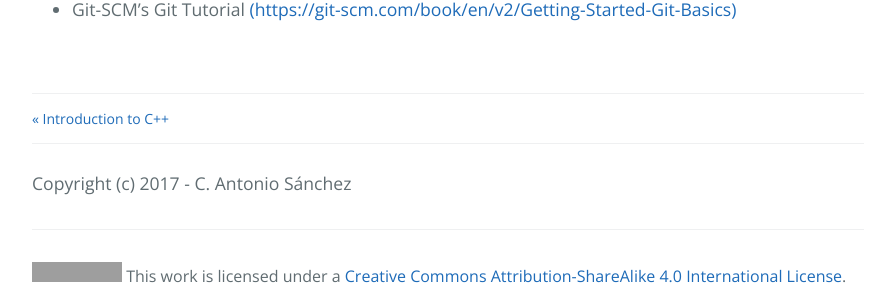
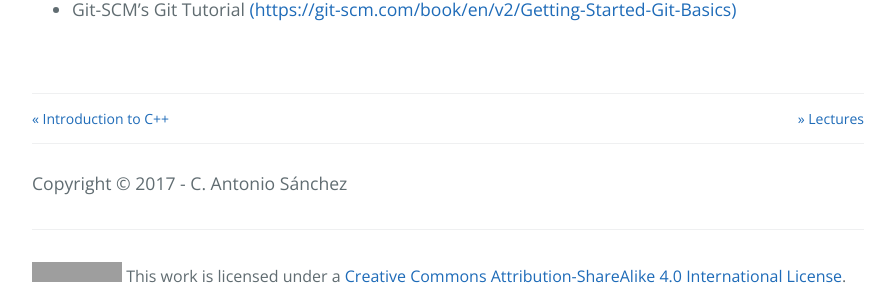
Before and after one commit to cpen333/cpen333.github.io, a Jekyll site: the page built from _lectures/lecture1_git.md, in a window 1280 px wide and 900 px high, scrolled down 21754 px. Shown: the part 532-836 px from the top of the window, without its empty margins (192-1087 px from the left). Built offline with Jekyll 4.4.1, drawn with Linux system fonts in a browser that asks for light colours; grey boxes are pictures that could not be loaded.

Commit message:
modified copyright symbol and next lecture

```diff
--- a/_layouts/lecture.html
+++ b/_layouts/lecture.html
@@ -10,6 +10,8 @@ layout: default
   {% endif %}
   {% if page.next.url %}
     <a class="next" href="{{page.next.url}}">{{page.next.title}} &raquo;</a>
+  {% else %}
+    <a class="next" href="{{site.url}}">&raquo; Lectures</a>
   {% endif %}
 </div>
 <br/>
@@ -25,12 +27,14 @@ layout: default
   {% endif %}
   {% if page.next.url %}
     <a class="next" href="{{page.next.url}}">{{page.next.title}} &raquo;</a>
+  {% else %}
+    <a class="next" href="{{site.url}}">&raquo; Lectures</a>
   {% endif %}
 </div>
 <br/>
 
 {% if page.authors == nil %}
-  <span class="copyright">Copyright (c) 2017 - {{ site.author.name }} </span>
+  <span class="copyright">Copyright &copy; 2017 - {{ site.author.name }} </span>
 {% else %}
-  <span class="copyright">Copyright (c) 2017 - {{ page.authors | join: ', ' }}</span>
+  <span class="copyright">Copyright &copy; 2017 - {{ page.authors | join: ', ' }}</span>
 {% endif %}
```
